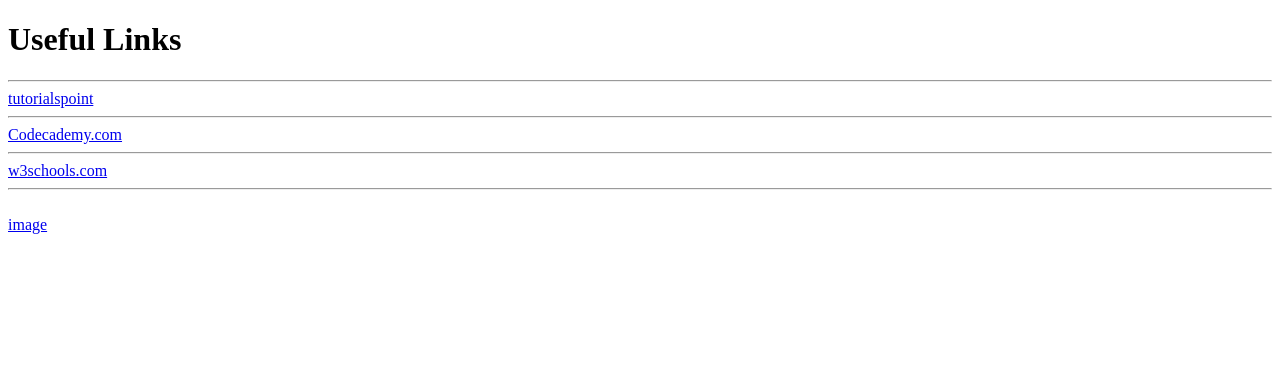
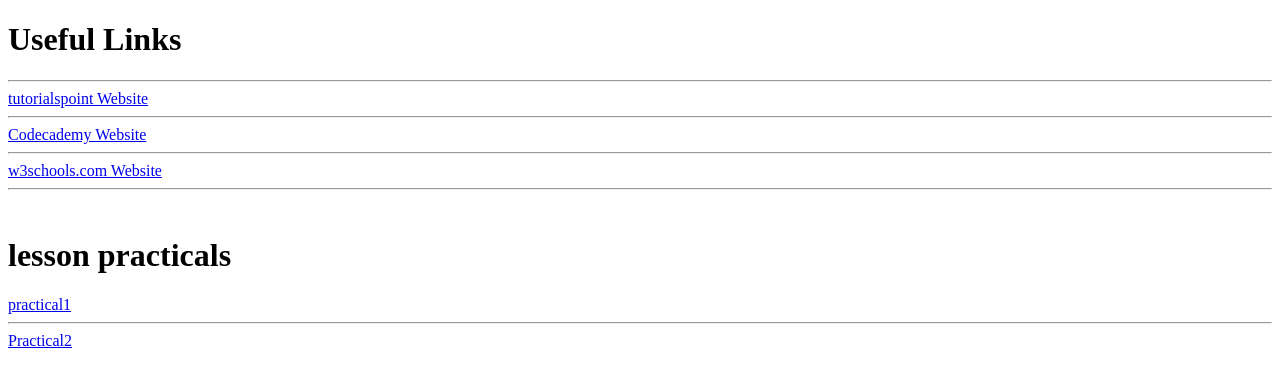
Before and after one commit to idrisdipo/2025_webdevelopment, a plain HTML site: page WDLesson1_3Practical/index.html in a window 1280 px wide. Drawn offline with Linux system fonts and the light colour scheme.

Commit message:
lesson1_3practical

```diff
--- a/WDLesson1_3Practical/index.html
+++ b/WDLesson1_3Practical/index.html
@@ -21,7 +21,7 @@
 
     <!-- Challenge 3: Create a link to https://www.tutorialspoint.com/ -->
      <a href= "https://www.tutorialspoint.com">
-      tutorialspoint
+      tutorialspoint Website
      </a>
 
     <!-- Challenge 4: Add a break to skip down to the next line -->
@@ -30,7 +30,7 @@
 
     <!-- Challenge 5: Create a link to https://www.codecademy.com/ -->
      <a href="https://www.codecademy.com">
-      Codecademy.com
+      Codecademy Website
      </a>
 
     <!-- Challenge 6: Add a break to skip down to the next line -->
@@ -38,7 +38,7 @@
 
     <!-- Challenge 7: Create a link to https://www.w3schools.com/ -->
      <a href="https://www.w3schools.com">
-      w3schools.com
+      w3schools.com Website
      </a>
 
     <!-- Challenge 8: Add a horizontal rule and break -->
@@ -49,10 +49,16 @@
       <a href="resources/dukenukem.jpg"> Duke Nukem </a> <br>
     -->
     <!-- Challenge 9: Create links for the rest of the items located in resources -->
-     <a href="resources/dukenukem.jpg">
-      image
-     </a>
 
+    <h1>lesson practicals</h1>
     <!-- Challenge Bonus: Create links to your Lesson 1 and Lesson 2 Activities.  Hint: Use the same link that you posted in Google Classroom for the submission of each Lesson Activity -->
+     <a href="https://github.com/idrisdipo/2025_webdevelopment/tree/main/WDLesson1_1Practical">
+    practical1
+    </a>
+    <hr>
+     <a href="https://github.com/idrisdipo/2025_webdevelopment/tree/main/WDLesson1_2Practical">
+     Practical2
+    </a>
+
   </body>
 </html>
```
